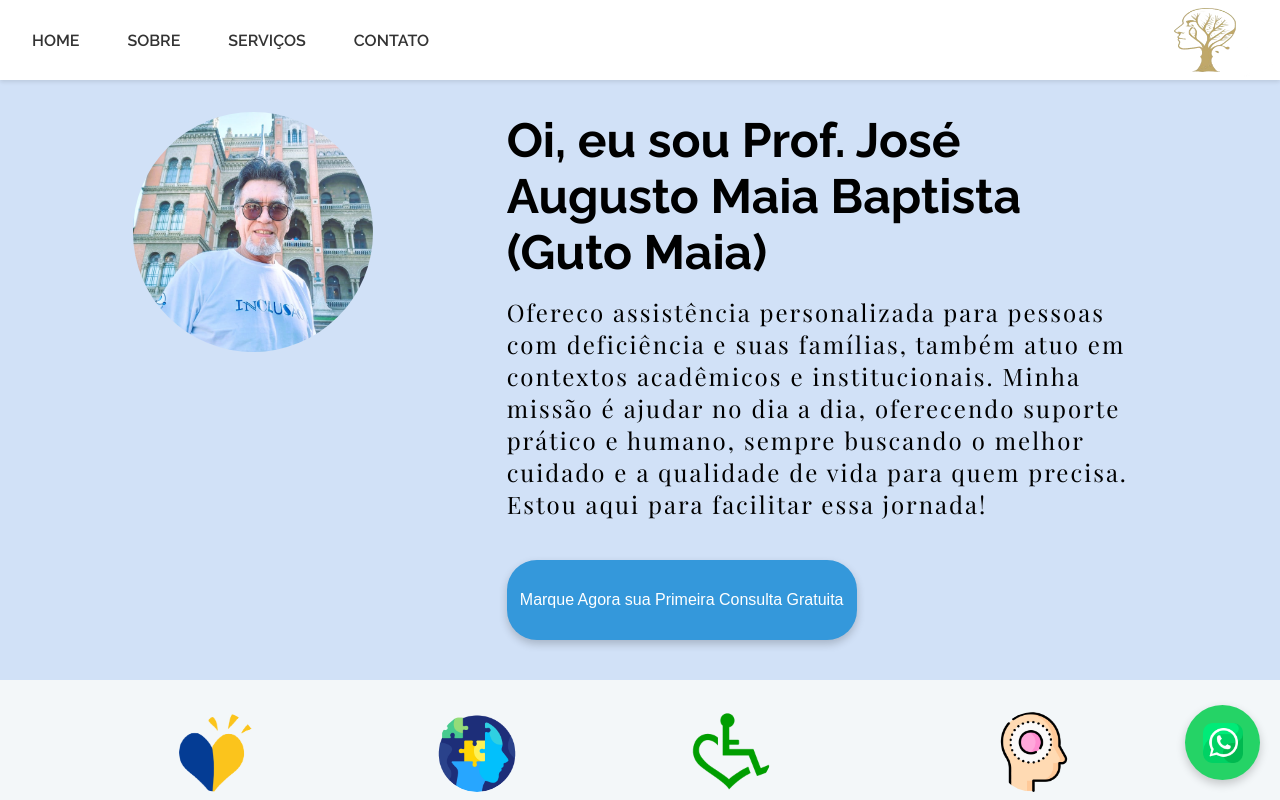
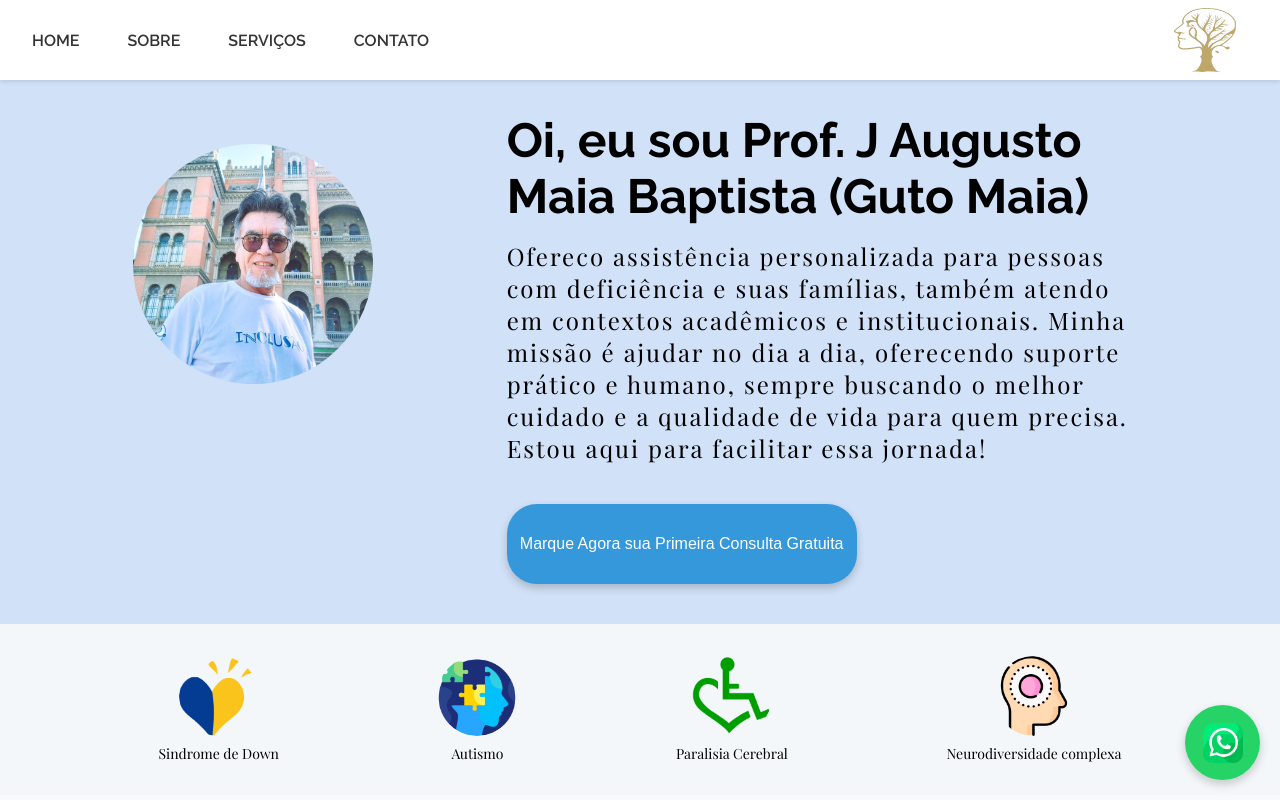
Before and after one commit to Mateus1rosengarten/gutoMaia, a Next.js app: page / in a window 1280 px wide. Shown: the top 800 px of the page. Built offline with nearby package versions, Linux system fonts and the light colour scheme; a web font is replaced by a local one.

Commit message:
adjustin size of logo

```diff
--- a/src/hero.tsx
+++ b/src/hero.tsx
@@ -20,7 +20,7 @@ justify-content: space-evenly;
 
 const HeroImage = styled.div`
   position: relative;
-  margin-top:2rem;
+  margin-top:4rem;
   width: 240px;
   height: 240px;
   background-size: cover;
@@ -113,8 +113,8 @@ const HeroSection:React.FunctionComponent = () => {
         <Hero id="home">
             <HeroImage />
             <HeroText>
-                <h1>Oi, eu sou Prof. José Augusto Maia Baptista (Guto Maia)</h1>
-                <h2 className="hero-h2">Ofereco assistência personalizada para pessoas com deficiência e suas famílias, também atuo em contextos acadêmicos e institucionais. Minha missão é ajudar no dia a dia, oferecendo suporte prático e humano, sempre buscando o melhor cuidado e a qualidade de vida para quem precisa. Estou aqui para facilitar essa jornada! </h2>
+                <h1>Oi, eu sou Prof. J Augusto Maia Baptista (Guto Maia)</h1>
+                <h2 className="hero-h2">Ofereco assistência personalizada para pessoas com deficiência e suas famílias, também atendo em contextos acadêmicos e institucionais. Minha missão é ajudar no dia a dia, oferecendo suporte prático e humano, sempre buscando o melhor cuidado e a qualidade de vida para quem precisa. Estou aqui para facilitar essa jornada! </h2>
 <HeroButton
 onClick={handleOpenWhats}
 >Marque Agora sua Primeira Consulta Gratuita</HeroButton>
--- a/src/navbar.tsx
+++ b/src/navbar.tsx
@@ -58,14 +58,14 @@ cursor:pointer;
 
  @media (max-width: 768px) {
 display: ${({ isOpen }) => (isOpen ? 'none' : 'block')};
-width: 120px;
+width: 100px;
 height: 100px;
 display:none;
   }
 
   @media (max-width: 550px) {
 display: ${({ isOpen }) => (isOpen ? 'none' : 'block')};
-width: 120px;
+width: 100px;
 height: 100px;
 display:none;
   }
@@ -87,6 +87,7 @@ display: ${({ isOpen }) => (isOpen ? 'none' : 'block')};
 width: 120px;
 height: 100px;
 margin-top:1rem;
+padding-left:1rem;
 display:block;
   }
 
@@ -141,7 +142,7 @@ const Navbar: React.FC<NavBarProps> = ({ toggle,isOpen }) => {
           <Image src={'/images/logo1.png'} alt="logo" width={150} height={80} objectFit="cover" />
         </NavLogo>
         <NavLogoMobile isOpen={isOpen}>
-          <Image src={'/images/logo1.png'} alt="logo" width={150} height={60} objectFit="cover" />
+          <Image src={'/images/logo1.png'} alt="logo" width={120} height={60} objectFit="cover" />
         </NavLogoMobile>
       <NavList>
         <NavItem>
```
